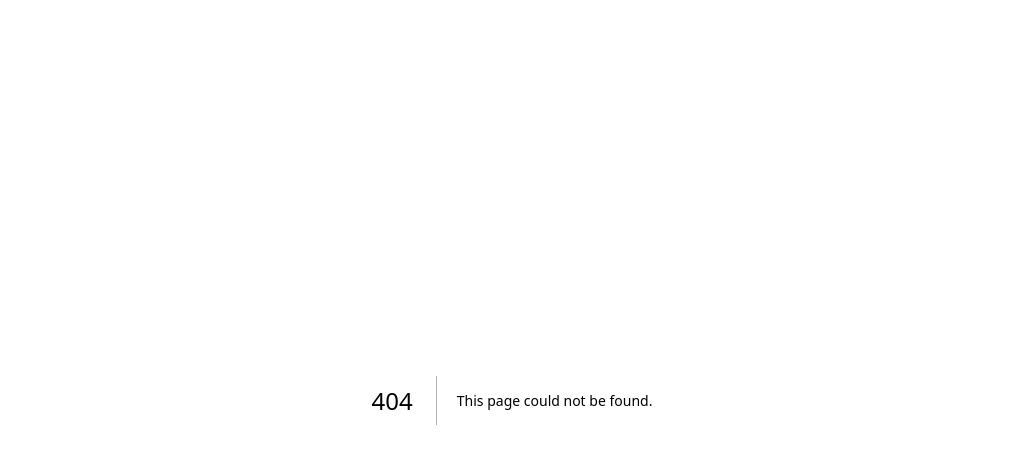
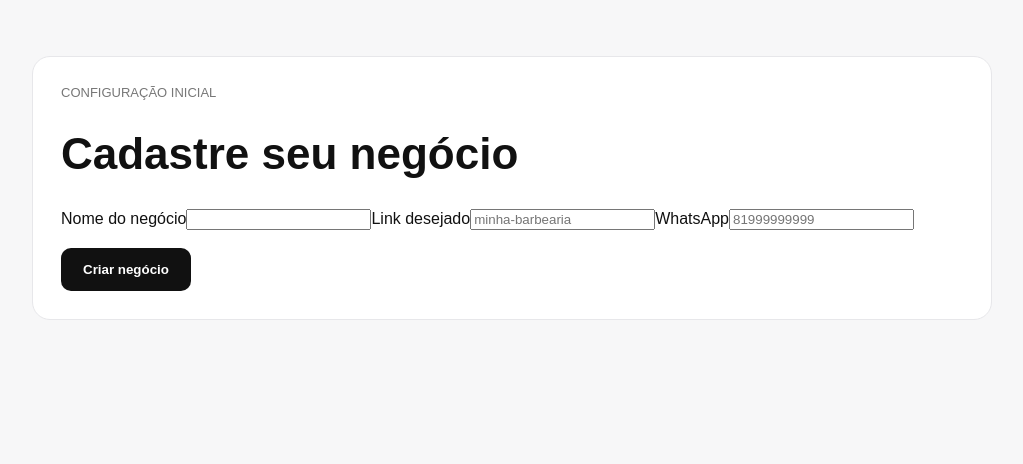
Before and after one commit to DSBENI2025/DS-PRIMEIRO-PROJETO, a Next.js app: page /onboarding in a window 1280 px wide. Before the commit this address had no page. Shown: the top 464 px of the page, without its empty margins (128-1151 px from the left). Built offline with nearby package versions, Linux system fonts and the light colour scheme.

Commit message:
feat: add app/onboarding/page.tsx

```diff
--- /dev/null
+++ b/app/onboarding/page.tsx
@@ -0,0 +1,82 @@
+"use client";
+
+import { FormEvent, useState } from "react";
+import { getSupabaseBrowser } from "@/lib/supabase-browser";
+
+export default function OnboardingPage() {
+  const [name, setName] = useState("");
+  const [slug, setSlug] = useState("");
+  const [phone, setPhone] = useState("");
+  const [message, setMessage] = useState("");
+  const [loading, setLoading] = useState(false);
+
+  function normalizeSlug(value: string) {
+    return value
+      .normalize("NFD")
+      .replace(/[\u0300-\u036f]/g, "")
+      .toLowerCase()
+      .replace(/[^a-z0-9]+/g, "-")
+      .replace(/^-|-$/g, "");
+  }
+
+  async function submit(event: FormEvent) {
+    event.preventDefault();
+    setLoading(true);
+    setMessage("");
+
+    try {
+      const supabase = getSupabaseBrowser();
+      const { data } = await supabase.auth.getSession();
+      const token = data.session?.access_token;
+      if (!token) {
+        window.location.href = "/login";
+        return;
+      }
+
+      const response = await fetch("/api/businesses/create", {
+        method: "POST",
+        headers: {
+          "Content-Type": "application/json",
+          Authorization: "Bearer " + token,
+        },
+        body: JSON.stringify({ name, slug: normalizeSlug(slug || name), phone }),
+      });
+
+      const result = await response.json();
+      if (!response.ok) throw new Error(result.error || "Não foi possível criar o negócio.");
+
+      window.location.href = "/painel";
+    } catch (error) {
+      setMessage(error instanceof Error ? error.message : "Erro inesperado.");
+    } finally {
+      setLoading(false);
+    }
+  }
+
+  return (
+    <main>
+      <div className="card form-card">
+        <div className="muted">CONFIGURAÇÃO INICIAL</div>
+        <h1>Cadastre seu negócio</h1>
+        <form onSubmit={submit} className="stack">
+          <label>
+            Nome do negócio
+            <input className="input" value={name} onChange={(e) => setName(e.target.value)} required />
+          </label>
+          <label>
+            Link desejado
+            <input className="input" value={slug} onChange={(e) => setSlug(e.target.value)} placeholder="minha-barbearia" />
+          </label>
+          <label>
+            WhatsApp
+            <input className="input" value={phone} onChange={(e) => setPhone(e.target.value)} placeholder="81999999999" />
+          </label>
+          <button className="cta" type="submit" disabled={loading}>
+            {loading ? "Criando..." : "Criar negócio"}
+          </button>
+        </form>
+        {message && <p>{message}</p>}
+      </div>
+    </main>
+  );
+}
```
